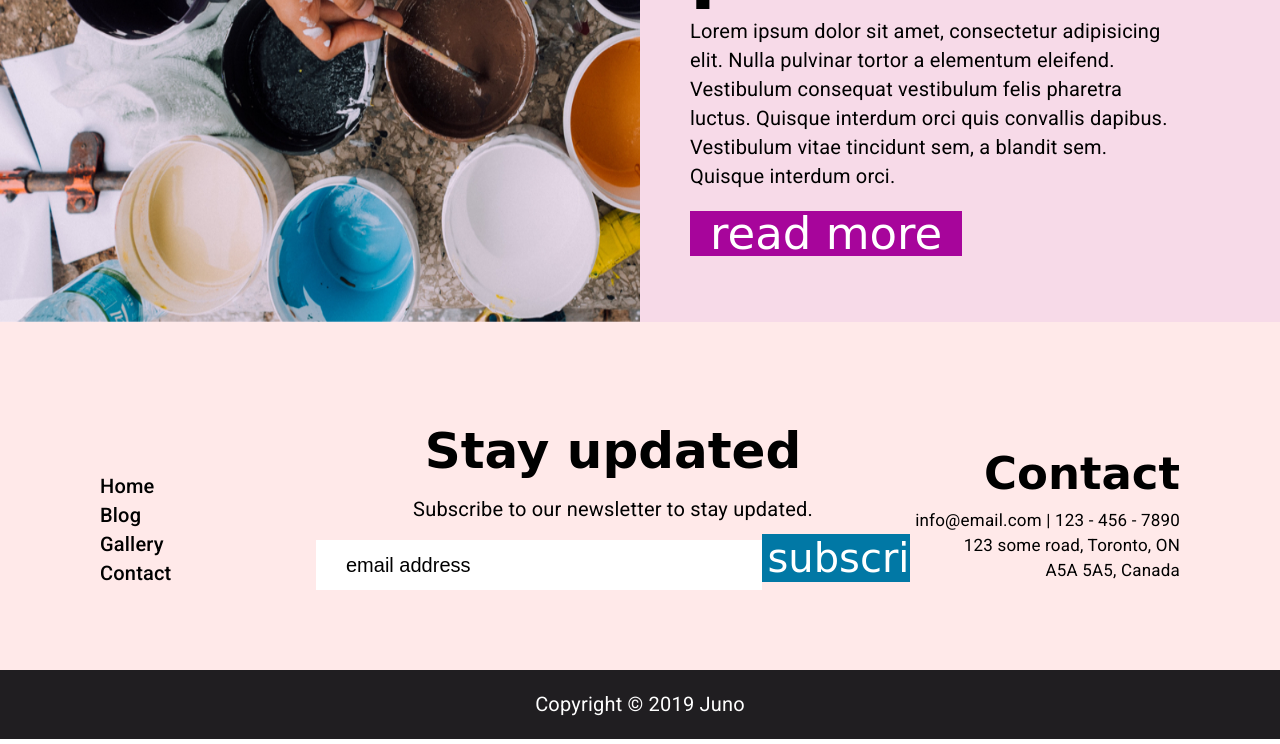
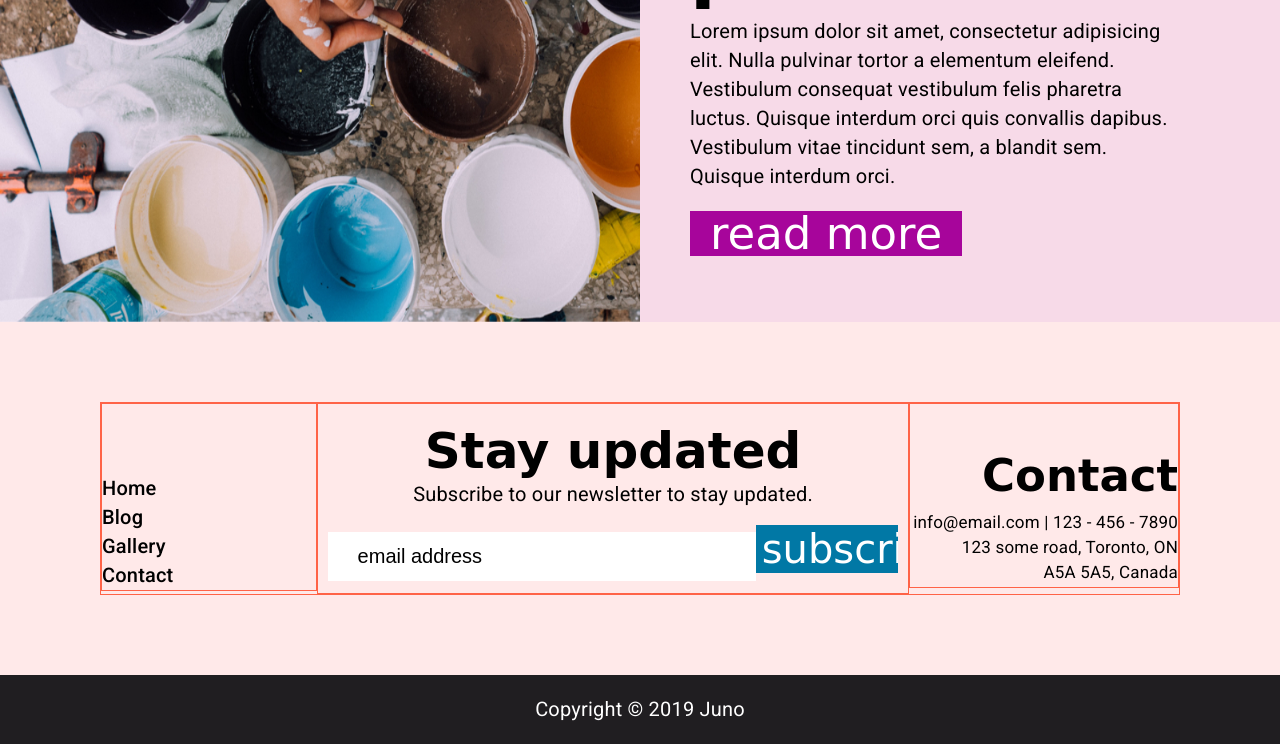
Before and after one commit to DangVincent/vincent-dang-project-one, a plain HTML site: page index.html in a window 1280 px wide. Shown: the part 2934-3678 px from the top of the page. Drawn offline with nearby package versions, Linux system fonts and the light colour scheme; a web font is replaced by a local one.

Commit message:
fixed a jitterbug in the styles

```diff
--- a/index.html
+++ b/index.html
@@ -147,10 +147,12 @@
                 <!-- newsletter content starts here -->
                 <div class="stay-updated-content">
                     <h3>Stay updated</h3>
-                    <p>Subscribe to our newsletter to stay updated.</p>
                     <form>
-                        <label for="email" class="visually-hidden"> Your Email Address:</label>
-                        <input type="email" id="email" class="email-address" name="email-address" value="email address"><input id="submit" class="subscribe" type="submit" value="subscribe">
+                        <fieldset>
+                            <legend>Subscribe to our newsletter to stay updated.</legend>
+                            <label for="email" class="visually-hidden"> Your Email Address:</label>
+                            <input type="email" id="email" class="email-address" name="email-address" value="email address"><input id="submit" class="subscribe" type="submit" value="subscribe">
+                        </fieldset>
                     </form>
                 </div>
                 <!-- newsletter content ends here -->
--- a/styles/style.css
+++ b/styles/style.css
@@ -34,7 +34,8 @@ a {
       text-decoration: none;
 }
 nav,
-p {
+p,
+legend {
     font-family: 'Roboto', sans-serif;
     font-size: 2rem;
     line-height: 29px;
@@ -286,10 +287,14 @@ header {
     clear: both;
     padding: 80px 0;
 }
+.footer-content .wrapper {
+    border: 1px solid tomato;
+}
 .footer-links-content,
 .stay-updated-content,
 .contact-content {
     float: left;
+    border: 1px solid tomato;
 }
 .footer-links-content {
     width: 20%;
@@ -317,16 +322,28 @@ header {
 }
 .stay-updated-content h3{
     font-size: 5rem;
-    margin-top: 20px;
+    margin-top: 18px;
 }
-.stay-updated-content p {
-    margin: 15px 0 10px;
+.stay-updated-content fieldset {
+    border: none;
+    margin: 0;
+}
+.stay-updated-content fieldset legend {
+    margin: 15px auto 10px;
 }
 .stay-updated-content .email-address {
-    padding: 14px 0 13px 30px;
+    padding: 13px 0 12px 30px;
     width: 75%;
     font-size: 2rem;
     border: none;
+    border-bottom: 1px solid transparent;
+}
+.stay-updated-content .email-address:hover {
+    color: #7e7e7e;
+    border: 1px solid #7e7e7e;
+}
+.stay-updated-content .email-address:focus {
+    color: #000000;
 }
 .stay-updated-content .subscribe {
     font-family: 'East Sea Dokdo', cursive;
@@ -364,10 +381,6 @@ header {
 .copyright-content p {
     color: #ffffff;
     text-align: center;
-    font-family: 'Roboto', sans-serif;
-    font-size: 2rem;
-    line-height: 29px;
-    letter-spacing: 0.2px;
 }
 /* footer content styles ends here */
 /* media queries starts here */
@@ -438,7 +451,7 @@ header {
     .stay-updated-content h3 {
         margin: 0;
     }
-    .stay-updated-content .email-address{
+    .stay-updated-content .email-address {
         width: 100%;
         text-align: center;
         margin-bottom: 10px;
```
